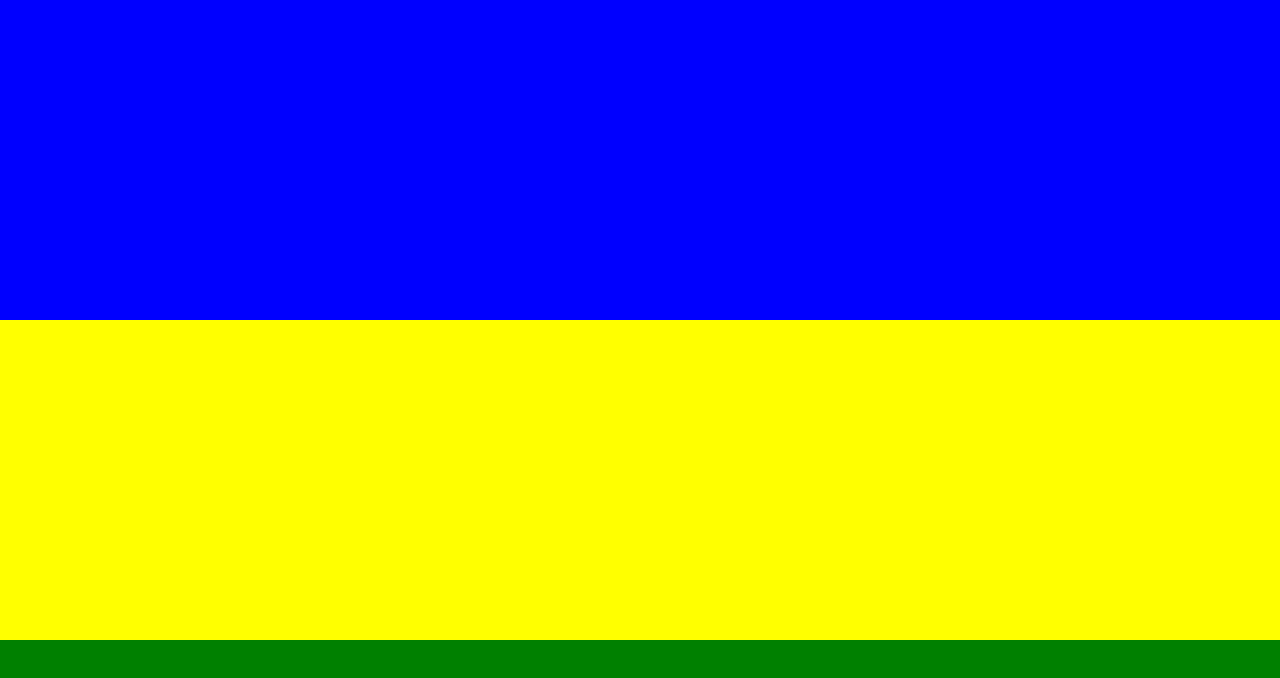
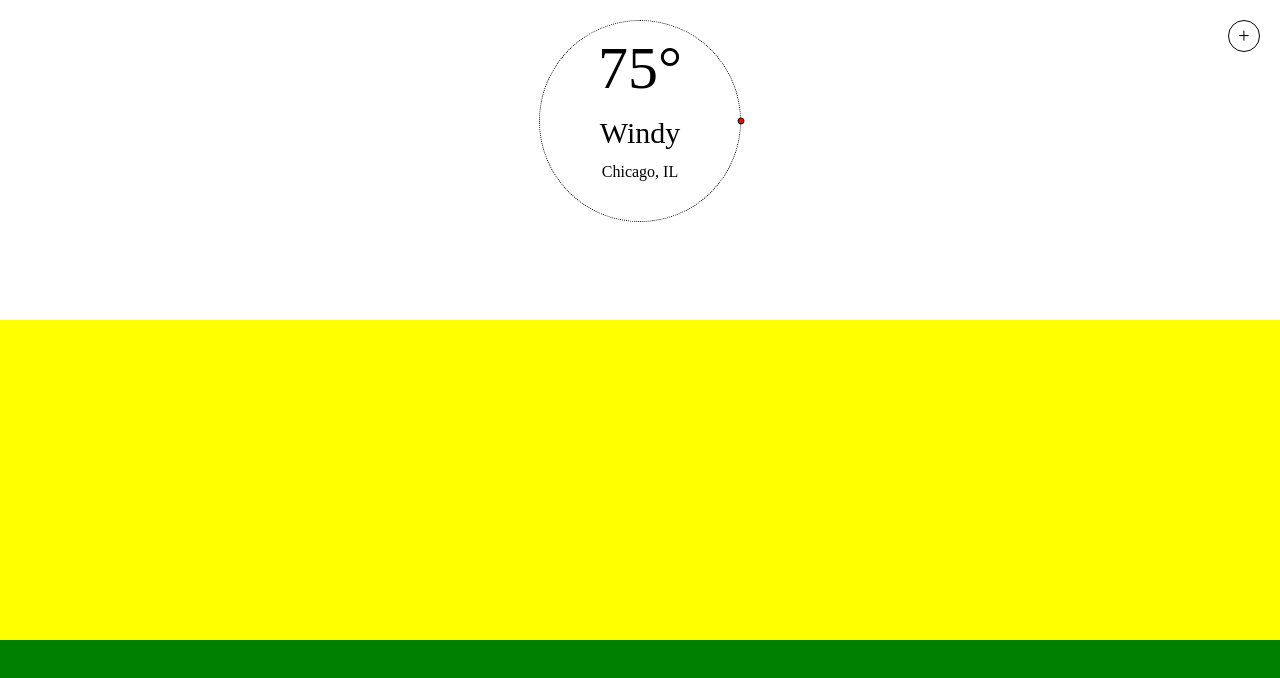
Before and after one commit to dwayne314/we-weather, a React app: page / in a window 1280 px wide. Built offline with nearby package versions, Linux system fonts and the light colour scheme.

Commit message:
Crated general layout for the header
Created the header info section and the pick location section without external links.

```diff
--- a/src/components/Header/Header.css
+++ b/src/components/Header/Header.css
@@ -1,5 +1,10 @@
 .header-container {
 	width: 100%;
 	height: var(---header-height-section);
-	background-color: blue;
+	display: flex;
+	justify-content: space-between;
+	padding: var(---header-padding);
+	box-sizing: border-box;
+	position: relative;
+	min-height: 300px;
 }
--- a/src/components/Header/Header.js
+++ b/src/components/Header/Header.js
@@ -1,11 +1,16 @@
 import React from 'react';
+import HeaderInfo from '../HeaderInfo/HeaderInfo';
+import PickLocation from '../PickLocation/PickLocation';
 
 import './Header.css'
 
 
 const Header = () => {
 	return (
-		<div className="header-container"></div>
+		<div className="header-container">
+			<HeaderInfo />
+			<PickLocation />
+		</div>
 	);
 }
 
--- /dev/null
+++ b/src/components/HeaderInfo/HeaderInfo.css
@@ -0,0 +1,53 @@
+.header-info-container {
+	height: var(---header-info-height);
+	width: var(---header-info-height);
+	min-height: var(---section-min-height);
+	min-width: var(---section-min-height);
+	border: 1px dotted black;
+	border-radius: 50%;
+	margin: 0 auto;
+}
+
+.header-info-content {
+	height: 100%;
+	text-align: center;
+}
+
+.header-info-content > div {
+	margin: 13px 0px;
+}
+
+.header-info-temp {
+	font-size: 60px;
+}
+
+.header-info-status {
+	font-size: 30px;
+}
+
+.header-info-location {
+	font-size: 16px;
+}
+
+.header-info-timer {
+	height: 202px;
+	width: 3px;
+	display: inline-block;
+	position: absolute;
+	background-color: blue;
+	top: 20px;
+	visibility: hidden;
+}
+
+.timer-circle {
+	height: 5px;
+	width: 5px;
+	background-color: red;
+	border: 1px solid black;
+	border-radius: 50%;
+	display: inline-block;
+	position: absolute;
+	top: -2px;
+	left: -2px;
+	visibility: visible;
+}
--- /dev/null
+++ b/src/components/HeaderInfo/HeaderInfo.js
@@ -0,0 +1,41 @@
+import React, { useEffect } from 'react';
+
+import './HeaderInfo.css';
+
+
+const HeaderInfo = () => {
+	useEffect(() => {
+		let headerDegree = 0;
+		const initializeTimer = () => {
+			const elem = document.getElementsByClassName('header-info-timer')[0];
+			headerDegree = headerDegree + (360 / 60);
+			elem.style.transform = `rotate(${headerDegree}deg)`;
+		}
+		window.setInterval(initializeTimer, 500);
+
+		return () => {
+			window.clearInterval(initializeTimer, 500);
+		}
+	}, []);
+
+	return (
+		<div className="header-info-container">
+			<div className="header-info-content">
+				<div className="header-info-temp">
+					75°
+				</div>
+				<div className="header-info-status">
+					Windy
+				</div>
+				<div className="header-info-location">
+					Chicago, IL
+				</div>
+			<span className="header-info-timer">
+				<span className="timer-circle"></span>
+			</span>
+			</div>
+		</div>
+	);
+};
+
+export default HeaderInfo;
--- /dev/null
+++ b/src/components/PickLocation/PickLocation.css
@@ -0,0 +1,25 @@
+.pick-location-container {
+	height: 30px;
+	width: 200px;
+	border-radius: 50px;
+	border: 1px solid black;
+	position: absolute;
+	right: var(---header-padding);
+	cursor: pointer;
+	display: flex;
+}
+
+.pick-location-text {
+	margin: auto;
+}
+
+.mobile-picker {
+	height: 30px;
+	width: 30px;
+	display: flex;
+}
+
+.mobile-pick-location-icon {
+	font-size: 20px;
+	margin: auto;
+}
--- /dev/null
+++ b/src/components/PickLocation/PickLocation.js
@@ -0,0 +1,22 @@
+import React from 'react';
+
+import './PickLocation.css';
+
+
+const PickLocation = () => {
+	const isMobile = true;
+
+	return isMobile ? (
+		<div className="pick-location-container mobile-picker">
+			<div className="mobile-pick-location-icon"> + </div>
+		</div>
+	) : (
+		<div className="pick-location-container">
+			<div className="pick-location-text">
+				Change Location
+			</div>
+		</div>
+	)
+};
+
+export default PickLocation;
--- a/src/index.css
+++ b/src/index.css
@@ -10,4 +10,6 @@ body {
 	---header-height-section: 40vh;
 	---body-height-section: 40vh;
 	---footer-height-section: 20vh;
+	---header-padding: 20px;
+	---header-info-height: 25vh;
 }
```
